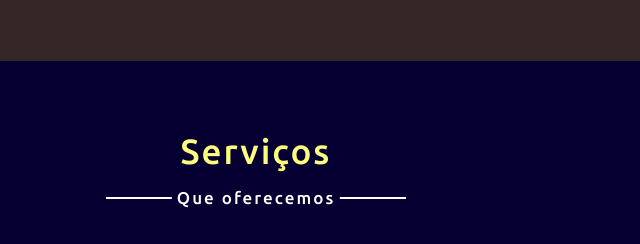
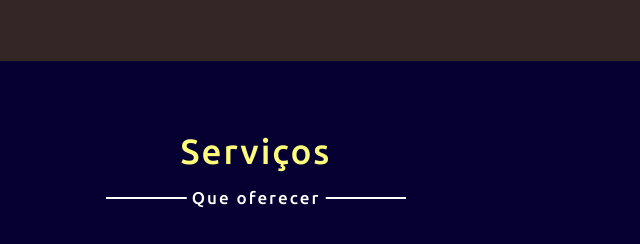
Before and after one commit to paulocavalc/blog-paulo, a plain HTML site: page index.html in a window 1280 px wide. Shown: the part 1400-1644 px from the top of the page, 384-1024 px from the left. Drawn offline with nearby package versions, Linux system fonts and the light colour scheme.

Commit message:
Novo Blog

```diff
--- a/style.css
+++ b/style.css
@@ -246,7 +246,7 @@ section .title::after {
 }
 .services .title::after {
     background: #060032;
-    content: "Que oferecemos";
+    content: "Que oferecer";
 }
 .services .serv-content {
     display: flex;
```
